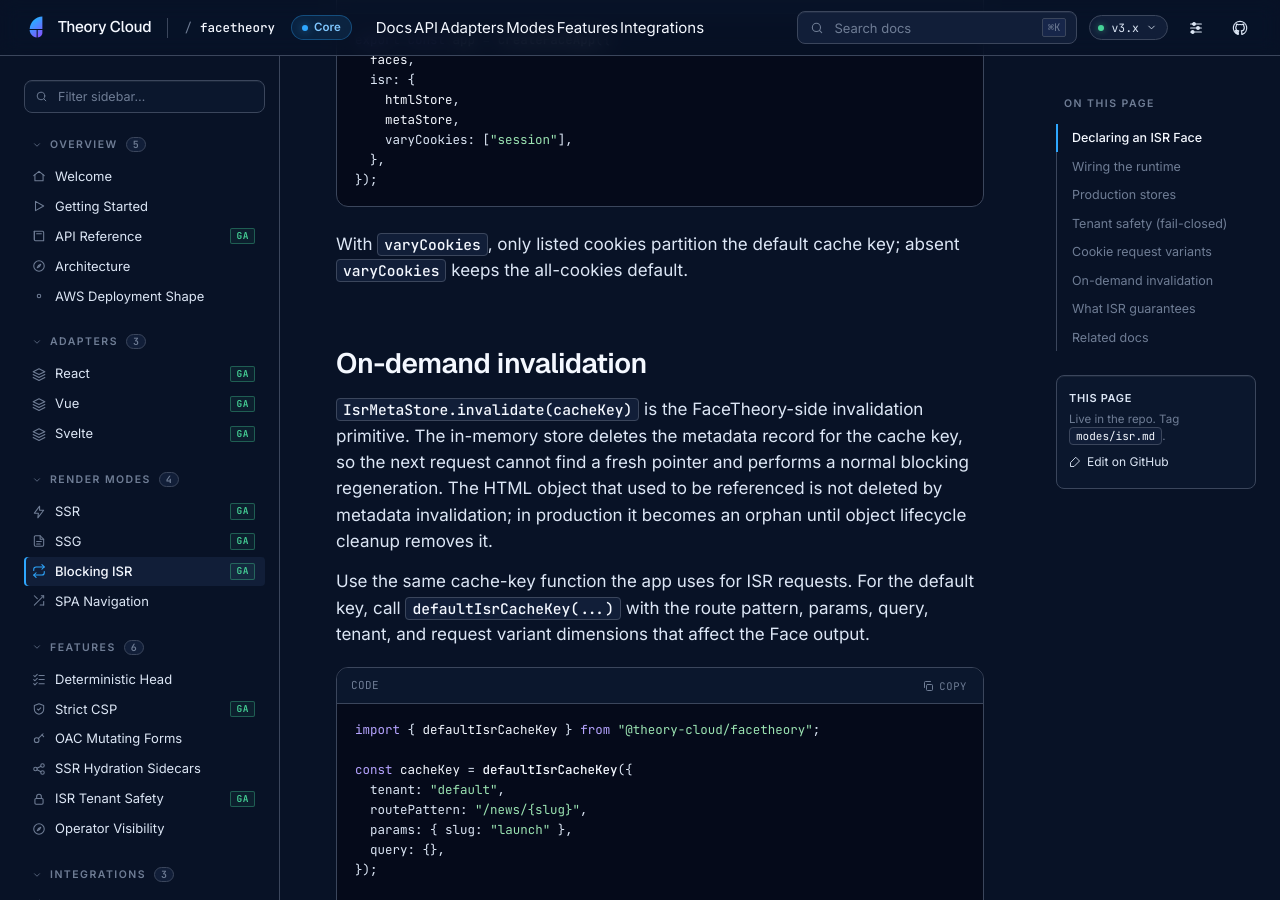
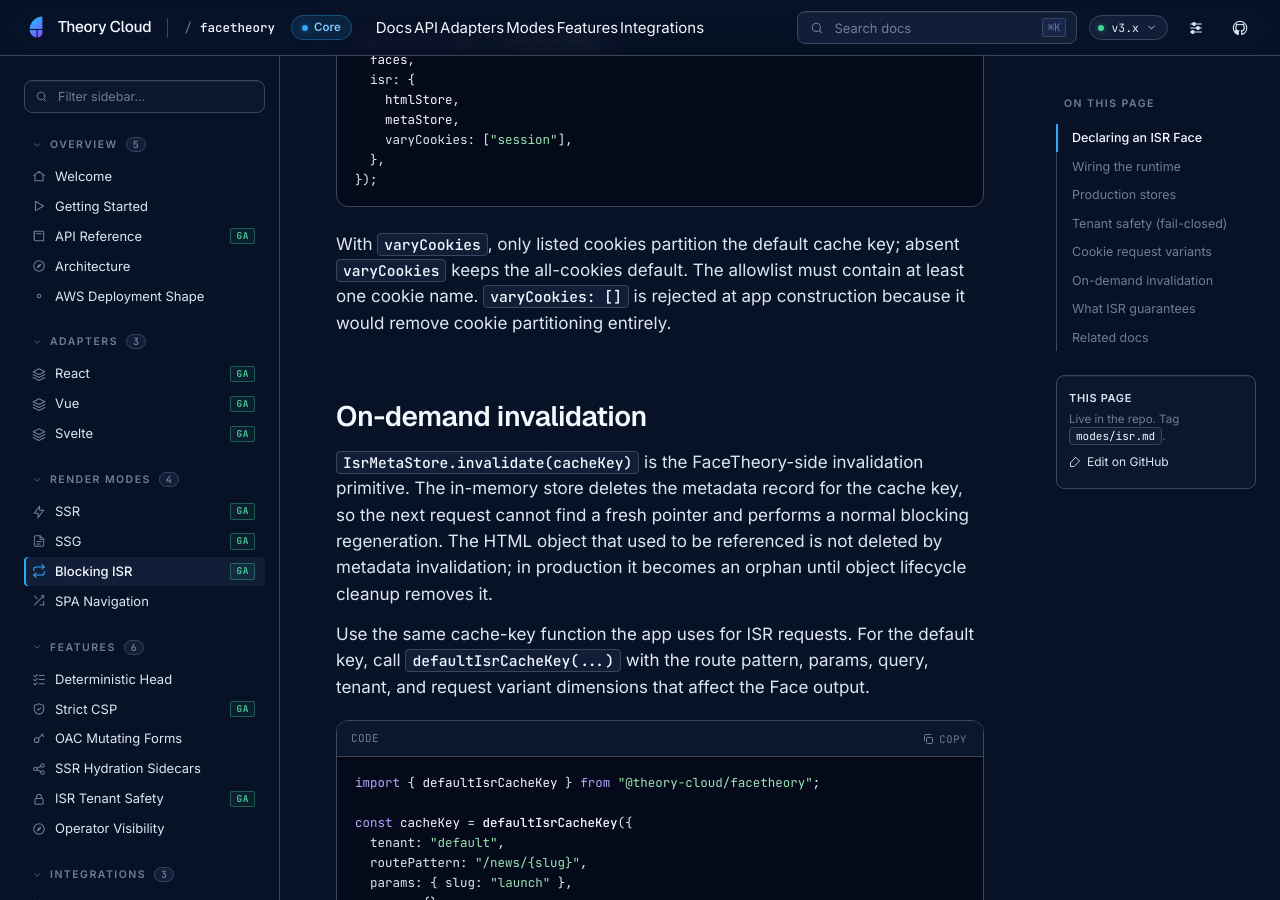
Before and after one commit to theory-cloud/FaceTheory, a Jekyll site: the page built from docs/modes/isr.md, in a window 1280 px wide and 900 px high, scrolled down 2699 px. Built offline with Jekyll 4.4.1, drawn with Linux system fonts in a browser that asks for light colours.

Commit message:
fix(isr)!: reject empty varyCookies allowlists
Empty varyCookies arrays disabled cookie partitioning entirely, which is an unsafe footgun for ISR consumers expecting the absent-option all-cookies fail-safe. Reject explicit empty allowlists at construction while preserving absent varyCookies and non-empty string allowlists.

BREAKING CHANGE: Consumers that intentionally passed varyCookies: [] must either omit varyCookies to keep the all-cookies fail-safe or provide at least one cookie name in the allowlist.

Closes THE-2519

````diff
--- a/docs/modes/isr.md
+++ b/docs/modes/isr.md
@@ -91,7 +91,7 @@ export const app = createFaceApp({
 });
 ```
 
-With `varyCookies`, only listed cookies partition the default cache key; absent `varyCookies` keeps the all-cookies default.
+With `varyCookies`, only listed cookies partition the default cache key; absent `varyCookies` keeps the all-cookies default. The allowlist must contain at least one cookie name. `varyCookies: []` is rejected at app construction because it would remove cookie partitioning entirely.
 
 ## On-demand invalidation
 
````
Also changed, not shown: docs/features/isr-tenant-safety.md (+1 -1 lines), ts/src/isr.ts (+9 -1 lines), ts/test/unit/isr.test.ts (+5 -0 lines).
